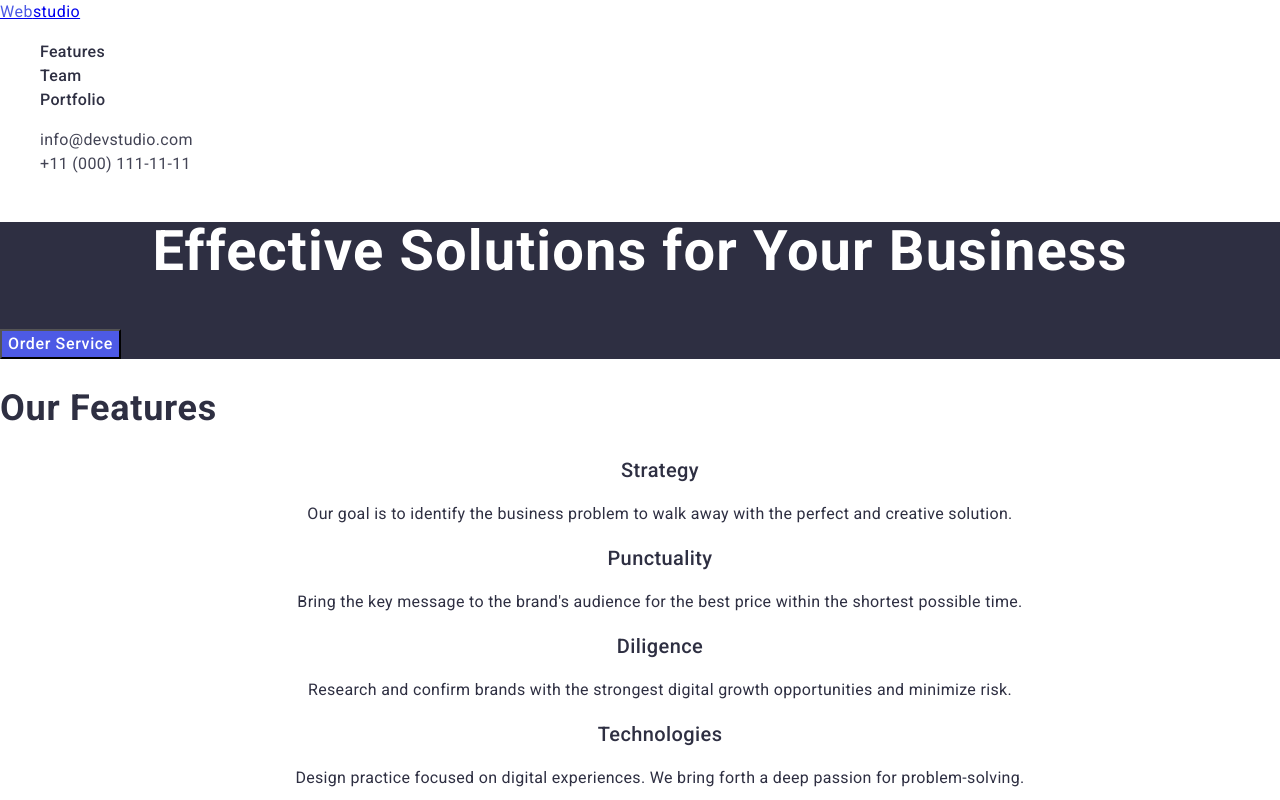
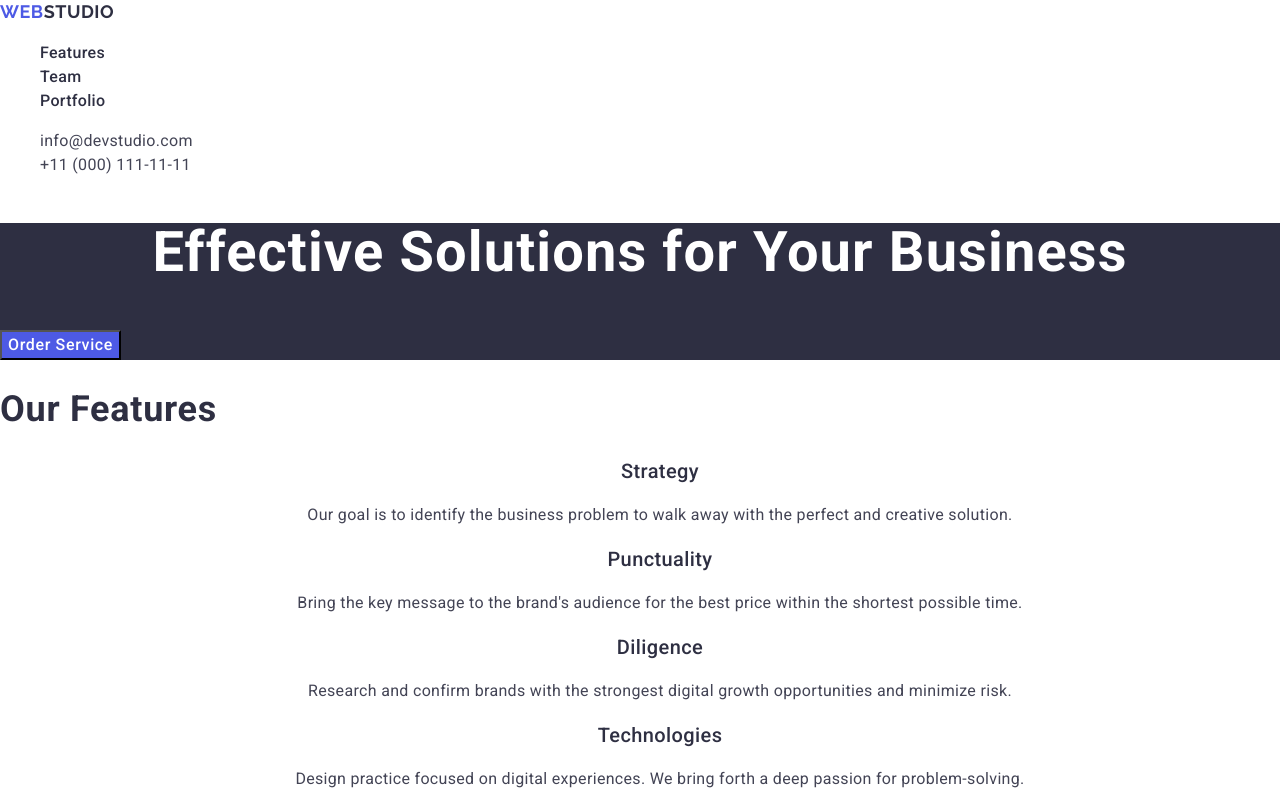
Before and after one commit to slepecsergejj/goit-markup-hw-02, a plain HTML site: page index.html in a window 1280 px wide. Shown: the top 800 px of the page. Drawn offline with nearby package versions, Linux system fonts and the light colour scheme.

Commit message:
Add files via upload

```diff
--- a/css/features.css
+++ b/css/features.css
@@ -1,3 +1,3 @@
-#features{
+#features h2, h3{
     color:#2e2f42;
 }
--- a/css/footer.css
+++ b/css/footer.css
@@ -18,6 +18,6 @@
     color: #f4f4fd;
 }
 .footer-item a:hover,
-.footer-item a:focus{
+.footer-item a:focus {
     color:#404bbf;
 }
--- a/css/header.css
+++ b/css/header.css
@@ -9,7 +9,7 @@ header{
     color: #2E2F42;
     text-decoration: none;
 }
-.header.logo{
+.header-logo{
     font-family: "Raleway", sans-serif;
     font-size: 18px;
     line-height: 1.3;
--- a/css/hero.css
+++ b/css/hero.css
@@ -20,7 +20,7 @@ h1{
 .hero-button {
     cursor: pointer;
 }
-.hero-button:hover
+.hero-button:hover,
 .hero-button:focus{
     color: #404bbf;
 }
```
